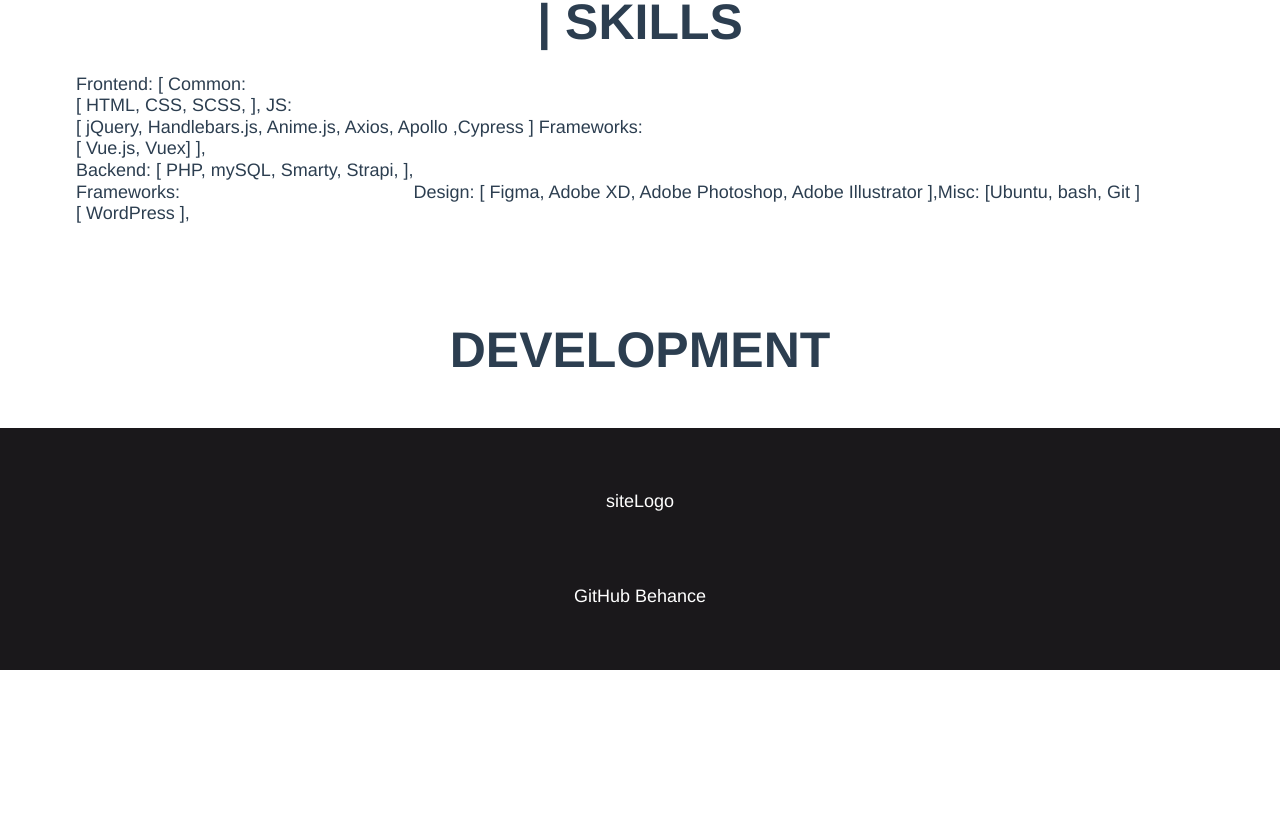
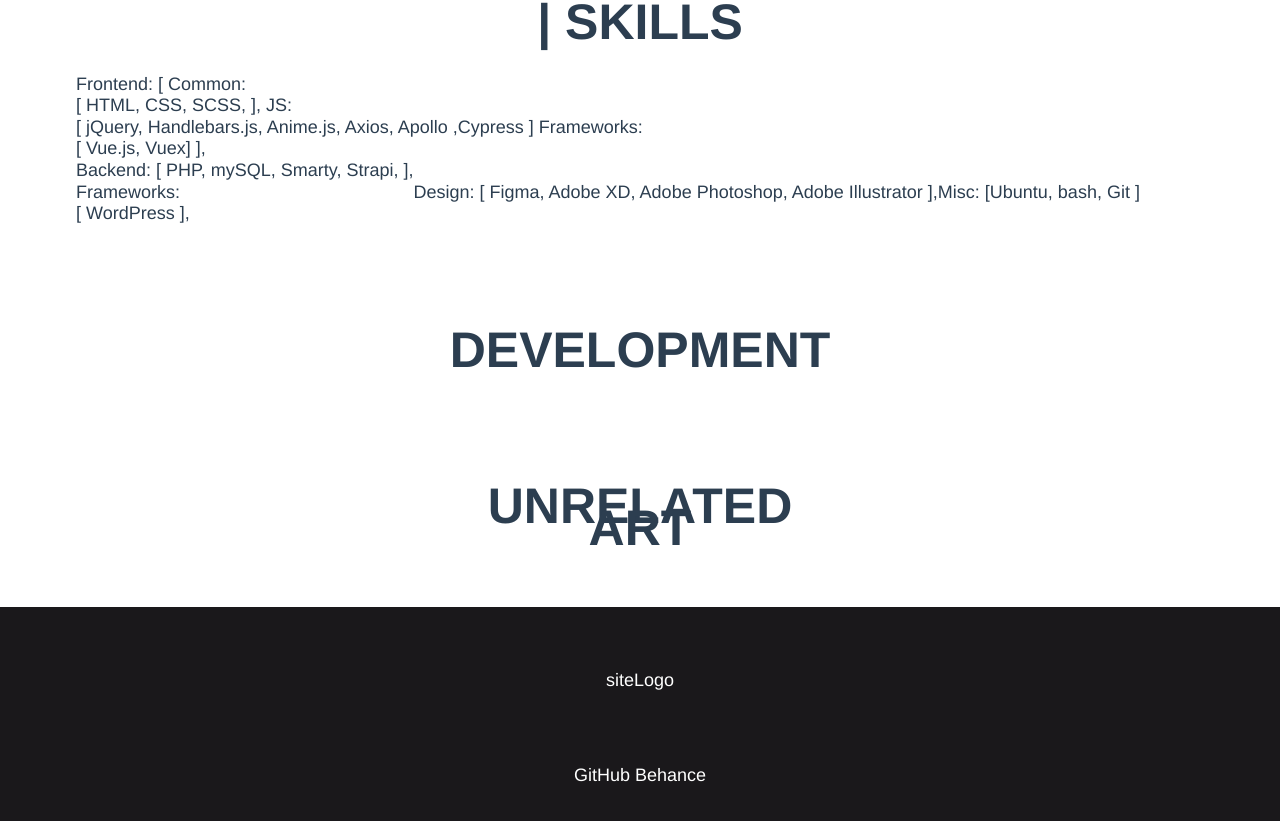
Before and after one commit to 4l1c30zz/vue3-blog, a Vue app: page / in a window 1280 px wide. Shown: the part 696-1517 px from the top of the page. Before the commit the page ends 1366 px from the top, so only its background shows below. Built offline with nearby package versions, Linux system fonts and the light colour scheme; no server answers.

Commit message:
basic homepage data added

```diff
--- a/src/views/Home.vue
+++ b/src/views/Home.vue
@@ -43,6 +43,12 @@
       />
     </div>
   </div>
+    <div class="flex flex-center container">
+    <div class="column is-full flex flex-start">
+      <h2 class="is-uppercase is-full">Unrelated Art</h2>
+        {{homePage}}
+    </div>
+  </div>
 </template>
 <script>
 import { mapGetters } from 'vuex';
@@ -56,6 +62,7 @@ export default {
   computed: {
     ...mapGetters({
       posts: 'getBlog',
+      homePage: 'getHomePage',
     }),
   },
 };
```
